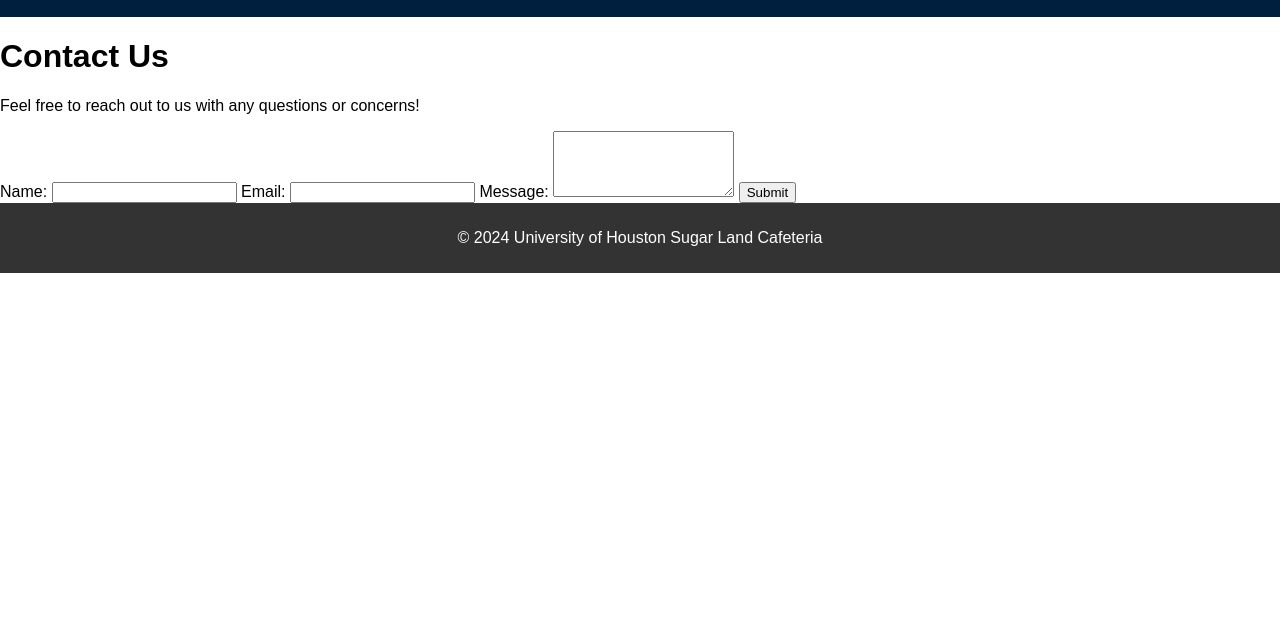
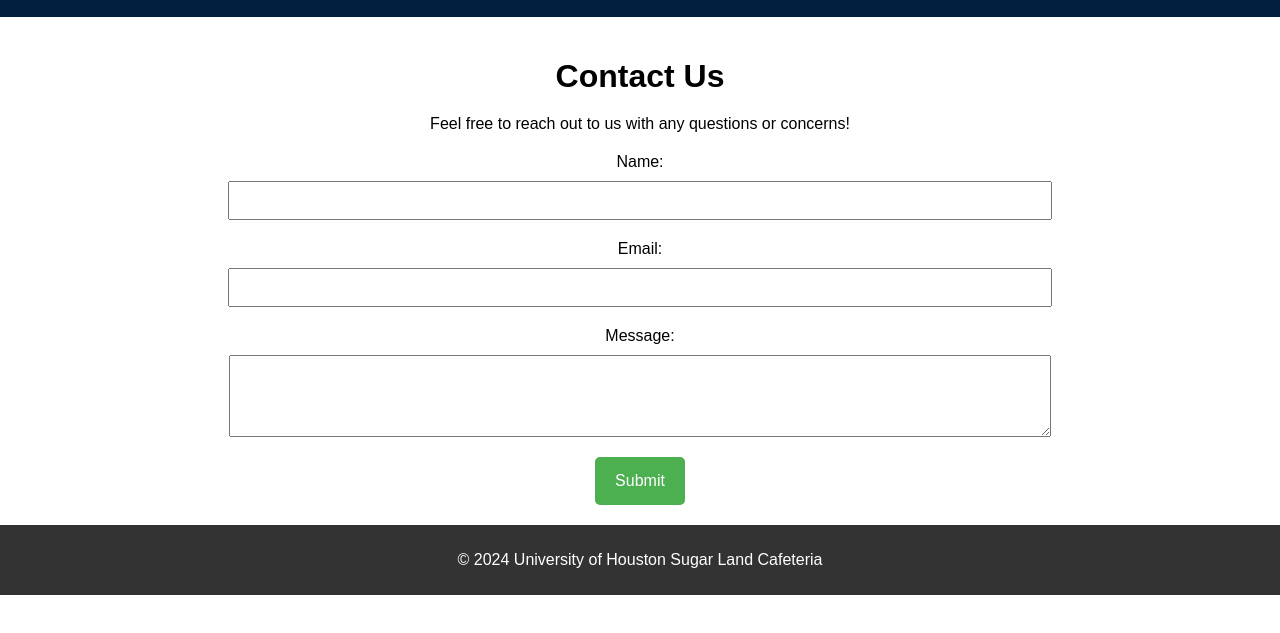
Before and after one commit to CIS-Spring-2024/cis2336-assignment4-TahabM, a website: page contact.html in a window 1280 px wide. Shown: the part 127-760 px from the top of the page. Drawn offline with Linux system fonts and the light colour scheme.

Commit message:
assignment

```diff
--- a/styles.css
+++ b/styles.css
@@ -150,3 +150,49 @@
     font-size: 18px;
     padding: 10px 20px;
 }
+
+.contact-container {
+    max-width: 800px;
+    margin: 0 auto;
+    padding: 20px;
+    text-align: center;
+}
+
+.contact-container h1 {
+    font-size: 2rem;
+    margin-bottom: 20px;
+}
+
+.contact-container p {
+    margin-bottom: 20px;
+}
+
+form {
+    display: flex;
+    flex-direction: column;
+    align-items: center;
+}
+
+form label {
+    margin-bottom: 10px;
+}
+
+form input, form textarea {
+    width: 100%;
+    padding: 10px;
+    margin-bottom: 20px;
+}
+
+button[type="submit"] {
+    background-color: #4CAF50;
+    color: white;
+    padding: 15px 20px;
+    border: none;
+    border-radius: 5px;
+    cursor: pointer;
+    font-size: 1rem;
+}
+
+button[type="submit"]:hover {
+    background-color: #45a049;
+}
```
Also changed, not shown: menu.html (+0 -1 lines).
